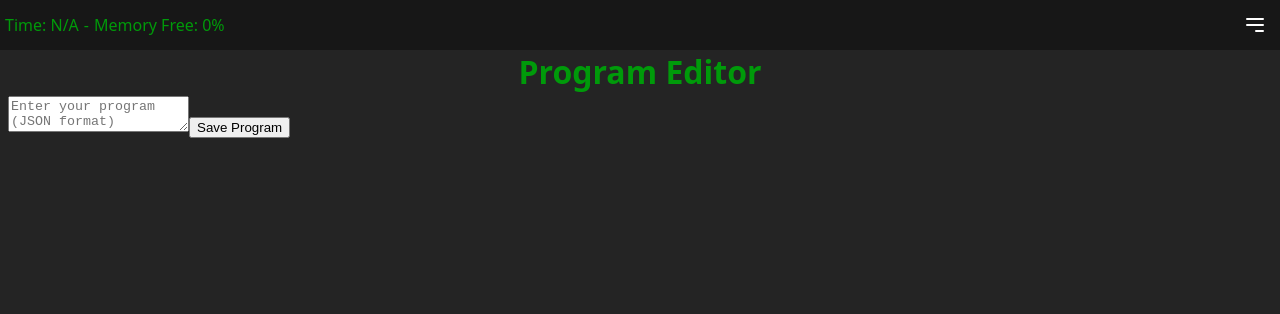
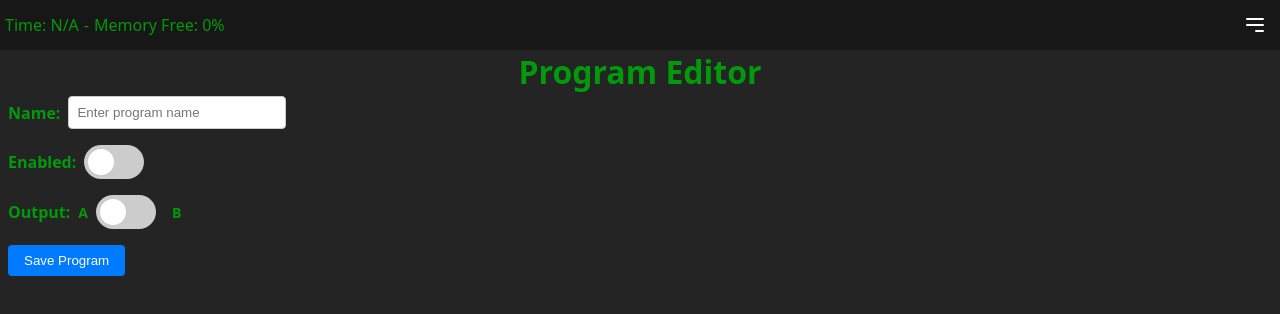
Before and after one commit to raako71/GdayTreva, a React (Vite) app in the folder React/gday-react/: page /programEditor in a window 1280 px wide. Shown: the top 314 px of the page. Built offline with nearby package versions, Linux system fonts and the light colour scheme; no server answers.

Commit message:
basic programEditor

```diff
--- a/React/gday-react/src/pages/ProgramEditor.jsx
+++ b/React/gday-react/src/pages/ProgramEditor.jsx
@@ -4,7 +4,9 @@ import '../styles.css';
 
 function ProgramEditor({ wsRef, isWsReady }) {
   const [programID, setProgramID] = useState('00');
-  const [programContent, setProgramContent] = useState('');
+  const [name, setName] = useState('');
+  const [enabled, setEnabled] = useState(false);
+  const [output, setOutput] = useState('A');
   const [error, setError] = useState(null);
   const [status, setStatus] = useState('');
   const location = useLocation();
@@ -20,7 +22,7 @@ function ProgramEditor({ wsRef, isWsReady }) {
       if (!isNaN(parsedID) && parsedID >= 1 && parsedID <= 10) {
         const formattedID = parsedID.toString().padStart(2, '0');
         setProgramID(formattedID);
-        hasFetched.current = false; // Reset to allow fetch for new URL ID
+        hasFetched.current = false;
       } else {
         setError('Invalid programID in URL (must be 1 to 10)');
       }
@@ -45,7 +47,10 @@ function ProgramEditor({ wsRef, isWsReady }) {
         const data = JSON.parse(event.data);
         if (data.type === 'get_program_response') {
           if (data.success) {
-            setProgramContent(JSON.stringify(JSON.parse(data.content), null, 2));
+            const content = JSON.parse(data.content);
+            setName(content.name || '');
+            setEnabled(content.enabled || false);
+            setOutput(content.output || 'A');
             setStatus(`Loaded program ${data.programID}`);
             setError(null);
           } else {
@@ -80,12 +85,12 @@ function ProgramEditor({ wsRef, isWsReady }) {
     setError(null);
     setStatus('Saving...');
 
+    const programContent = { name, enabled, output };
     let sanitizedContent;
     try {
-      sanitizedContent = JSON.parse(programContent);
-      sanitizedContent = JSON.stringify(sanitizedContent);
+      sanitizedContent = JSON.stringify(programContent);
     } catch (err) {
-      setError('Invalid JSON format');
+      setError('Error serializing program data');
       setStatus('');
       return;
     }
@@ -114,16 +119,47 @@ function ProgramEditor({ wsRef, isWsReady }) {
   return (
     <div>
       <h1 className="Title">Program Editor</h1>
-      {error && <div>{error}</div>}
-      {status && <div>{status}</div>}
-      <textarea
-        className="w-full h-64 p-2 border rounded mb-4"
-        value={programContent}
-        onChange={(e) => setProgramContent(e.target.value)}
-        placeholder="Enter your program (JSON format)"
-      />
+      {error && <div className="error">{error}</div>}
+      {status && <div className="status">{status}</div>}
+      <div className="form-group">
+        <label htmlFor="name">Name:</label>
+        <input
+          id="name"
+          type="text"
+          value={name}
+          onChange={(e) => setName(e.target.value)}
+          placeholder="Enter program name"
+          className="input-field"
+        />
+      </div>
+      <div className="form-group">
+        <label>Enabled:</label>
+        <label className="switch">
+          <input
+            type="checkbox"
+            checked={enabled}
+            onChange={(e) => setEnabled(e.target.checked)}
+          />
+          <span className="slider"></span>
+        </label>
+      </div>
+      <div className="form-group">
+        <label>Output:</label>
+        <div className="output-toggle">
+          <span className="output-option">A</span>
+          <label className="switch">
+            <input
+              type="checkbox"
+              checked={output === 'B'}
+              onChange={(e) => setOutput(e.target.checked ? 'B' : 'A')}
+            />
+            <span className="slider"></span>
+          </label>
+          <span className="output-option">B</span>
+        </div>
+      </div>
       <button
-        className="bg-blue-500 hover:bg-blue-700 text-white font-bold py-2 px-4 rounded"
+        className="save-button"
         onClick={saveProgram}
       >
         Save Program
--- a/React/gday-react/src/styles.css
+++ b/React/gday-react/src/styles.css
@@ -118,3 +118,117 @@ a:active {
 table {
   text-align: center;
 }
+
+.error {
+  color: red;
+  margin-bottom: 8px;
+}
+
+.status {
+  color: green;
+  margin-bottom: 8px;
+}
+
+.form-group {
+  margin-bottom: 16px;
+  display: flex;
+  align-items: center;
+}
+
+.form-group label {
+  margin-right: 8px;
+  font-weight: bold;
+}
+
+.input-field {
+  padding: 8px;
+  border: 1px solid #ccc;
+  border-radius: 4px;
+  width: 200px;
+}
+
+.save-button {
+  background-color: #007bff;
+  color: white;
+  padding: 8px 16px;
+  border: none;
+  border-radius: 4px;
+  cursor: pointer;
+}
+
+.save-button:hover {
+  background-color: #0056b3;
+}
+
+/* Sliding Toggle Switch */
+.switch {
+  position: relative;
+  display: inline-block;
+  width: 60px;
+  height: 34px;
+}
+
+.switch input {
+  opacity: 0;
+  width: 0;
+  height: 0;
+}
+
+.slider {
+  position: absolute;
+  cursor: pointer;
+  top: 0;
+  left: 0;
+  right: 0;
+  bottom: 0;
+  background-color: #ccc;
+  transition: 0.4s;
+  border-radius: 34px;
+}
+
+.slider:before {
+  position: absolute;
+  content: "";
+  height: 26px;
+  width: 26px;
+  left: 4px;
+  bottom: 4px;
+  background-color: white;
+  transition: 0.4s;
+  border-radius: 50%;
+}
+
+input:checked + .slider {
+  background-color: #007bff;
+}
+
+input:checked + .slider:before {
+  transform: translateX(26px);
+}
+
+.output-slider {
+  display: flex;
+  align-items: center;
+  justify-content: center;
+}
+
+.slider-label {
+  position: absolute;
+  color: white;
+  font-size: 12px;
+  font-weight: bold;
+  text-align: center;
+  width: 100%;
+}
+
+/* Output Toggle */
+.output-toggle {
+  display: flex;
+  align-items: center;
+  gap: 8px;
+}
+
+.output-option {
+  font-size: 14px;
+  font-weight: bold;
+}
```
Also changed, not shown: 1 other file (tests, documents, lock files or other folders).
